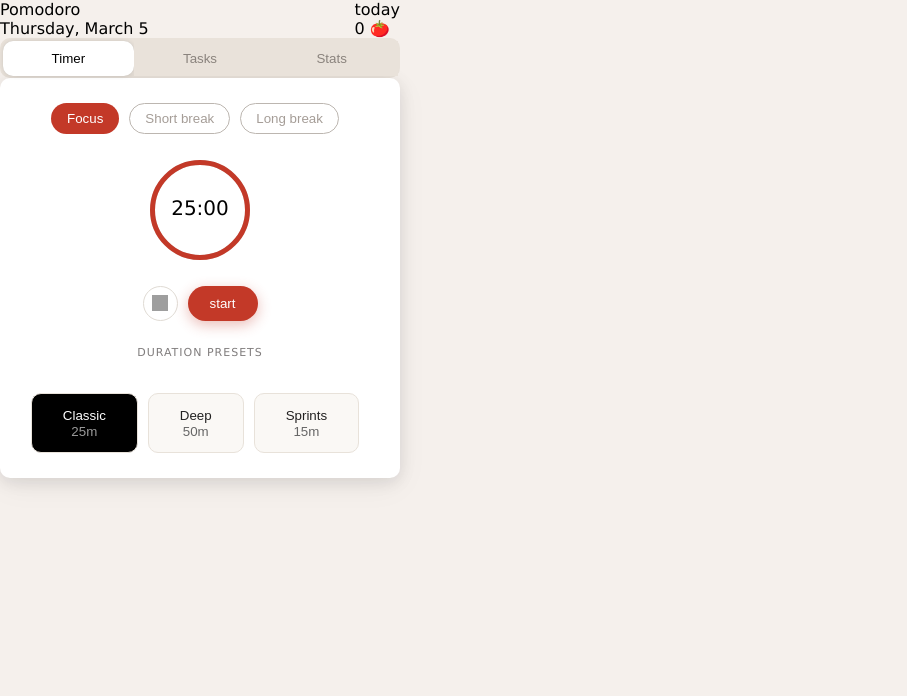
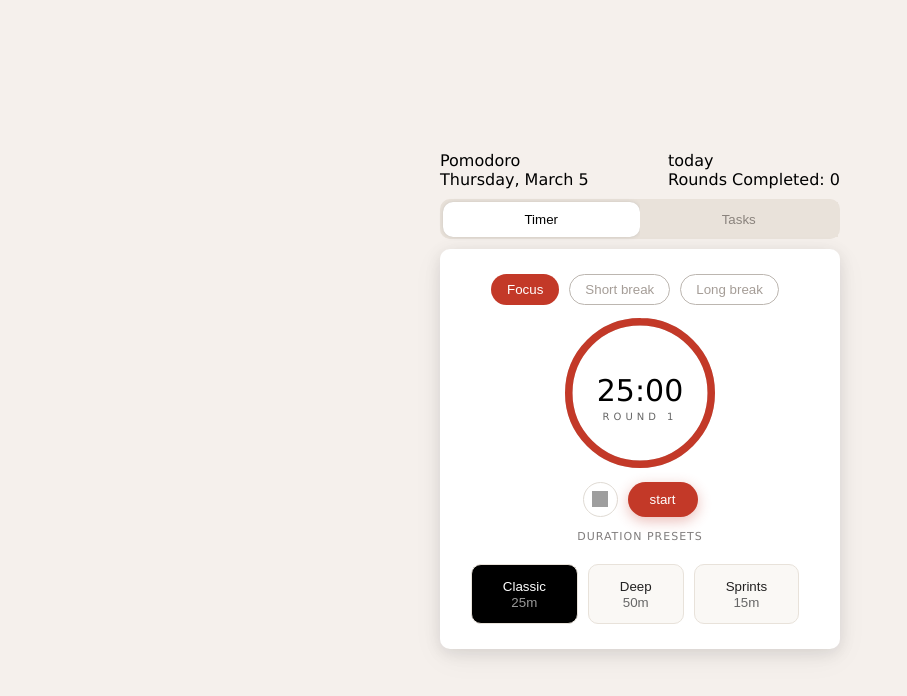
Before and after one commit to KRC00112/Pomodoro, a React app: page / in a window 1280 px wide. Shown: the top 696 px of the page, without its empty margins (0-907 px from the left). Built offline with nearby package versions, Linux system fonts and the light colour scheme; grey boxes are pictures that could not be loaded; the HTML template or start-up script is replaced by a standard one.

Commit message:
round count and removing stats

```diff
--- a/src/App.css
+++ b/src/App.css
@@ -3,16 +3,22 @@
   width: 100%;
   height: 100vh;
   font-family: Verdana, Geneva, Tahoma, sans-serif;
+  display: flex;
+  flex-direction: row;
+  justify-content: center;
+  align-items: center;
 }
 
 .main-body{
   /*background-color: #f4c49d;*/
   width: 400px;
+
 }
 
 header{
   display: flex;
   justify-content: space-between;
+  margin-bottom: 10px;
 }
 header div{
   display: flex;
@@ -27,6 +33,7 @@
   border-radius: 10px;
   padding-block: 2.5px;
   padding-inline: 2.5px;
+  margin-bottom: 10px;
 
 
 }
@@ -72,7 +79,7 @@
 .tasks-tab{
   display: flex;
   flex-direction: column;
-  justify-content: flex-start;
+  align-items: flex-start;
   padding: 30px;
   width: 100%;
   /*background-color: #e9e2da;*/
@@ -111,10 +118,12 @@
 
 .task-section{
   width: 100%;
+  height: 100%;
   display: flex;
   flex-direction: column;
   overflow-y: auto;
   overflow-x: hidden;
+
 }
 
 .task-item {
@@ -150,7 +159,7 @@
   border: 1.5px solid #e0d9d1;
   border-radius: 6px;
   background-color: transparent;
-  color: #a59d97;
+  color: #636262;
   padding: 3px 8px;
   font-size: 12px;
   cursor: pointer;
@@ -167,10 +176,11 @@
   border-radius: 8px;
   border: 1.5px solid #e0d9d1;
   background-color: #faf8f5;
-  color: #a59d97;
+  color: #636262;
   width: 100%;
   cursor: pointer;
   margin-top: 2px;
+  align-self: flex-end;
 }
 
 .clear-completed-tasks:hover {
--- a/src/App.jsx
+++ b/src/App.jsx
@@ -4,90 +4,67 @@
 import 'react-circular-progressbar/dist/styles.css';
 
 
-function MainCard({mainTabType}){
-
+function MainCard({ roundCount, mainTabType, timerState, timerType, timeLeft, durationType, presetList, handleSetTimerType, handleResetBtn, handleSetDurationType, onClickChangeTimerStateBtn, addTask, closeTask, completeTask, removeAllCompletedTasks, tasksList, input,handleSetInput }) {
 
 
             switch (mainTabType) {
                 case 'timer':
-                    return <TimerTab/>
+                    return <TimerTab
+                        roundCount={roundCount}
+                        timerState={timerState}
+                        timerType={timerType}
+                        timeLeft={timeLeft}
+                        durationType={durationType}
+                        presetList={presetList}
+                        handleSetTimerType={handleSetTimerType}
+                        handleResetBtn={handleResetBtn}
+                        handleSetDurationType={handleSetDurationType}
+                        onClickChangeTimerStateBtn={onClickChangeTimerStateBtn}/>
                 case 'tasks':
-                    return <TasksTab/>
-                case 'stats':
-                    return <StatsTab/>
+                    return <TasksTab
+                        input={input}
+                        tasksList={tasksList}
+                        addTask={addTask}
+                        closeTask={closeTask}
+                        completeTask={completeTask}
+                        removeAllCompletedTasks={removeAllCompletedTasks}
+                        handleSetInput={handleSetInput}/>
+                // case 'stats':
+                //     return <StatsTab/>
                 default:
-                    return <TimerTab/>
+                    return <TimerTab
+                        roundCount={roundCount}
+                        timerState={timerState}
+                        timerType={timerType}
+                        timeLeft={timeLeft}
+                        durationType={durationType}
+                        presetList={presetList}
+                        handleSetTimerType={handleSetTimerType}
+                        handleResetBtn={handleResetBtn}
+                        handleSetDurationType={handleSetDurationType}
+                        onClickChangeTimerStateBtn={onClickChangeTimerStateBtn}/>
             }
 
 }
 
 
-function TimerTab(){
-    // const originalTime=60;
-
-    const presetList={
-        focus:{'classic':1500,'deep':3000,'sprints':900},
-        short_break:{'classic':300,'deep':600,'sprints':180},
-        long_break:{'classic':900,'deep':1200,'sprints':600},
-
-    }
-    const [durationType, setDurationType] = useState('classic');
-
-    const [timerType, setTimerType] = useState('focus');
-    const [timerState, setTimerState] = useState('not_started');
-    const [timeLeft, setTimeLeft] = useState(presetList[timerType][durationType]);
-
-    const onClickChangeTimerStateBtn=()=>{
-        if(timerState==='not_started'){
-            setTimeLeft(presetList[timerType][durationType]);
-            setTimerState('started');
-        }else if(timerState==='started'){
-            setTimerState('paused');
-        }else if(timerState==='paused'){
-            setTimerState('started');
-        }
-    }
-
-    useEffect(() => {
-        setTimeLeft(presetList[timerType][durationType]);
-        setTimerState('not_started')
-
-    }, [durationType,timerType]);
+function TimerTab({roundCount, timerType, timerState, timeLeft, durationType, presetList, handleSetTimerType, handleResetBtn, handleSetDurationType, onClickChangeTimerStateBtn }) {    // const originalTime=60;
 
 
-    useEffect(()=>{
 
-        console.log(timerState);
 
-            const intervalId = setInterval(() => {
-                if(timerState==='started') {
-                    setTimeLeft(prev=>{
 
-                        if(prev<=0){
-                            clearInterval(intervalId);
-                            setTimerState('not_started');
-                            return 0;
-                        }
-
-                        return prev-1;
-                    })
-                }
-
-            },1000)
-
-        return () => {clearInterval(intervalId);};
-        },[timerState]);
 
 
 
     return (
         <div className="card timer-tab">
             <ul className='timer-type-task'>
-                <li><button className={timerType==='focus'?'focus-type-tab-selected-btn':''} onClick={()=>setTimerType('focus')}>Focus</button></li>
-                <li><button className={timerType==='short_break'?'not-focus-type-tab-selected-btn':''} onClick={()=>setTimerType('short_break')}>Short break</button></li>
-                <li><button className={timerType==='long_break'?'not-focus-type-tab-selected-btn':''} onClick={()=>setTimerType('long_break')}>Long break</button></li>
+                <li><button className={timerType==='focus'?'focus-type-tab-selected-btn':''} onClick={()=>{handleSetTimerType('focus')}}>Focus</button></li>
+                <li><button className={timerType==='short_break'?'not-focus-type-tab-selected-btn':''} onClick={()=>{handleSetTimerType('short_break')}}>Short break</button></li>
+                <li><button className={timerType==='long_break'?'not-focus-type-tab-selected-btn':''} onClick={()=>{handleSetTimerType('long_break')}}>Long break</button></li>
             </ul>
-            <div style={{width:'100px'}}>
+            <div style={{ width: '150px', position: 'relative' }}>
                 <CircularProgressbar
                     value={timeLeft}
                     minValue={0}
@@ -106,10 +83,22 @@
                             stroke: '#d6d6d6',
                         },
                     }}
-                    text={`${Math.floor(timeLeft/60).toString().padStart(2, '0')}:${(timeLeft % 60).toString().padStart(2, '0')}`}/>
+                    text={`${Math.floor(timeLeft/60).toString().padStart(2, '0')}:${(timeLeft % 60).toString().padStart(2, '0')}`}
+                />
+                {timerType==='focus' &&<div style={{
+                    position: 'absolute',
+                    top: '62%',
+                    width: '100%',
+                    textAlign: 'center',
+                    letterSpacing: 4,
+                    fontSize: '10px',
+                    color: '#666'
+                }}>
+                    ROUND {roundCount+1}
+                </div>}
             </div>
             <div className='timer-ops'>
-                <button className='reset-btn'  onClick={()=>{setTimeLeft(presetList[timerType][durationType]);setTimerState('not_started')}}>
+                <button className='reset-btn'  onClick={handleResetBtn}>
                     <img src="/reset.svg" alt="reset button"/>
                 </button>
                 <button className={`${timerType==='focus'?'start-btn':'start-btn-green'}`} onClick={onClickChangeTimerStateBtn}>{timerState==='started'?'pause':'start'}</button>
@@ -117,21 +106,21 @@
             <label className='duration-presets-label'>DURATION PRESETS</label>
             <ul className='duration-presets-list'>
                 <li>
-                    <button className={durationType==='classic'?'duration-type-btn-selected':''} onClick={()=>{setDurationType('classic');}}>
+                    <button className={durationType==='classic'?'duration-type-btn-selected':''} onClick={()=>{handleSetDurationType('classic');}}>
                         <div>Classic</div>
-                        <div>{presetList[timerType]['classic']/60}m</div>
+                        <div>{Math.floor(presetList[timerType]['classic']/60)}m</div>
                     </button>
                 </li>
                 <li>
-                    <button  className={durationType==='deep'?'duration-type-btn-selected':''} onClick={()=>{setDurationType('deep');}}>
+                    <button  className={durationType==='deep'?'duration-type-btn-selected':''} onClick={()=>{handleSetDurationType('deep');}}>
                         <div>Deep</div>
-                        <div>{presetList[timerType]['deep']/60}m</div>
+                        <div>{Math.floor(presetList[timerType]['deep']/60)}m</div>
                     </button>
                 </li>
                 <li>
-                    <button className={durationType==='sprints'?'duration-type-btn-selected':''}  onClick={()=>{setDurationType('sprints');}}>
+                    <button className={durationType==='sprints'?'duration-type-btn-selected':''}  onClick={()=>{handleSetDurationType('sprints');}}>
                         <div>Sprints</div>
-                        <div>{presetList[timerType]['sprints']/60}m</div>
+                        <div>{Math.floor(presetList[timerType]['sprints']/60)}m</div>
                     </button>
                 </li>
             </ul>
@@ -139,15 +128,84 @@
     )
 }
 
-function TasksTab(){
+function TasksTab({addTask, closeTask, completeTask, removeAllCompletedTasks, tasksList, input,handleSetInput}){
+
+
+
+
+
+    return (
+        <div className="card tasks-tab">
+            <div className='task-addition-section'>
+                <input className='task-input' type='text' placeholder='Add a task...' onChange={e=>handleSetInput(e.target.value)} value={input}></input>
+                <button className='add-task' onClick={addTask}>Add</button>
+            </div>
+            <section className='task-section'>
+                {tasksList.map((task)=>{
+                    return(
+                        <div key={task.id} className='task-item'>
+                            <div className='task-item-left'>
+                                <input className='task-item-checkbox' type='checkbox' onClick={()=>completeTask(task.id)} ></input>
+                                <div className={`${task.status==='complete'?'task-title-completed':'task-title'}`}>{task.title}</div>
+                            </div>
+                            <button onClick={()=>closeTask(task.id)}>close</button>
+                        </div>
+                    )
+                })}
+            </section>
+            <button className='clear-completed-tasks' onClick={removeAllCompletedTasks}>Clear Completed</button>
+
+        </div>
+    )
+}
+
+// function StatsTab(){
+//     return (
+//         <div className="card stats-tab">
+//             <>stats</>
+//         </div>
+//     )
+// }
+
+
+
+function App() {
+    const presetList={
+        focus:{'classic':1500,'deep':3000,'sprints':900},
+        short_break:{'classic':300,'deep':600,'sprints':180},
+        long_break:{'classic':900,'deep':1200,'sprints':600},
+
+    }
+
+    const handleSetTimerType=(type)=>{
+        setTimerType(type);
+    }
+
+    const handleResetBtn=()=>{
+        setTimeLeft(presetList[timerType][durationType]);
+        setTimerState('not_started')
+    }
+
+    const handleSetDurationType=(type)=>{
+        setDurationType(type);
+    }
+
+    const [durationType, setDurationType] = useState('classic');
+
+    const [timerType, setTimerType] = useState('focus');
+
+    const [mainTabType, setMainTabType] = useState('timer');
+    const [roundCount, setRoundCount] = useState(0);
+    const [timerState, setTimerState] = useState('not_started');
+    const [timeLeft, setTimeLeft] = useState(presetList[timerType][durationType]);
+
 
     const [input, setInput]=useState('')
     const [tasksList, setTasksList] = useState([])
 
-    useEffect(()=>{
-        console.log(input)
-    },[input])
-
+    const handleSetInput=(input)=>{
+        setInput(input)
+    }
     const addTask=()=>{
         if(input) {
             setTasksList([
@@ -186,44 +244,52 @@
         )
     }
 
-    return (
-        <div className="card tasks-tab">
-            <div className='task-addition-section'>
-                <input className='task-input' type='text' placeholder='Add a task...' onChange={e=>setInput(e.target.value)} value={input}></input>
-                <button className='add-task' onClick={addTask}>Add</button>
-            </div>
-            <section className='task-section'>
-                {tasksList.map((task)=>{
-                    return(
-                        <div key={task.id} className='task-item'>
-                            <div className='task-item-left'>
-                                <input className='task-item-checkbox' type='checkbox' onClick={()=>completeTask(task.id)} ></input>
-                                <div className={`${task.status==='complete'?'task-title-completed':'task-title'}`}>{task.title}</div>
-                            </div>
-                            <button onClick={()=>closeTask(task.id)}>close</button>
-                        </div>
-                    )
-                })}
-            </section>
-            <button className='clear-completed-tasks' onClick={removeAllCompletedTasks}>Clear Completed</button>
+    const onClickChangeTimerStateBtn=()=>{
+        if(timerState==='not_started'){
+            setTimeLeft(presetList[timerType][durationType]);
+            setTimerState('started');
+        }else if(timerState==='started'){
+            setTimerState('paused');
+        }else if(timerState==='paused'){
+            setTimerState('started');
+        }
+    }
 
-        </div>
-    )
-}
+    useEffect(() => {
+        setTimeLeft(presetList[timerType][durationType]);
+        setTimerState('not_started')
 
-function StatsTab(){
-    return (
-        <div className="card stats-tab">
-            <>stats</>
-        </div>
-    )
-}
+    }, [durationType,timerType]);
+    useEffect(()=>{
 
 
+        const intervalId = setInterval(() => {
+            if(timerState==='started') {
+                setTimeLeft(prev=>{
 
-function App() {
+                    if(prev<=0){
+                        clearInterval(intervalId);
+                        setTimerState('not_started');
+                        return 0;
+                    }
 
-    const [mainTabType, setMainTabType] = useState('timer');
+                    return prev-1;
+                })
+            }
+
+        },1000)
+
+        return () => {clearInterval(intervalId);};
+    },[timerState]);
+
+
+    useEffect(()=>{
+
+        if(timerType==='focus' && timeLeft===0 && timerState==='started'){
+            setRoundCount(p=>p+1);
+        }
+
+    },[timeLeft])
 
     const formattedDate=(date)=>{
         let d=new Intl.DateTimeFormat('en-US',{
@@ -249,15 +315,33 @@
                 </div>
                 <div>
                     <div>today</div>
-                    <div>0 🍅</div>
+                    <div>Rounds Completed: {roundCount}</div>
                 </div>
             </header>
             <ul className='main-tabs'>
                 <li><button className={mainTabType==='timer'?'main-tab-selected':''} onClick={()=>setMainTabType('timer')}>Timer</button></li>
                 <li><button className={mainTabType==='tasks'?'main-tab-selected':''} onClick={()=>setMainTabType('tasks')}>Tasks</button></li>
-                <li><button className={mainTabType==='stats'?'main-tab-selected':''} onClick={()=>setMainTabType('stats')}>Stats</button></li>
+                {/*<li><button className={mainTabType==='stats'?'main-tab-selected':''} onClick={()=>setMainTabType('stats')}>Stats</button></li>*/}
             </ul>
-            {mainTabType && <MainCard mainTabType={mainTabType}/>}
+            {mainTabType && <MainCard
+                roundCount={roundCount}
+                mainTabType={mainTabType}
+                timerState={timerState}
+                timerType={timerType}
+                timeLeft={timeLeft}
+                durationType={durationType}
+                presetList={presetList}
+                handleSetTimerType={handleSetTimerType}
+                handleResetBtn={handleResetBtn}
+                handleSetDurationType={handleSetDurationType}
+                onClickChangeTimerStateBtn={onClickChangeTimerStateBtn}
+                input={input}
+                tasksList={tasksList}
+                addTask={addTask}
+                closeTask={closeTask}
+                completeTask={completeTask}
+                removeAllCompletedTasks={removeAllCompletedTasks}
+                handleSetInput={handleSetInput}/>}
         </section>
     </section>
   )
--- a/src/index.css
+++ b/src/index.css
@@ -3,3 +3,7 @@
   padding:0;
   box-sizing: border-box;
 }
+
+input, button{
+  cursor: pointer;
+}
```
